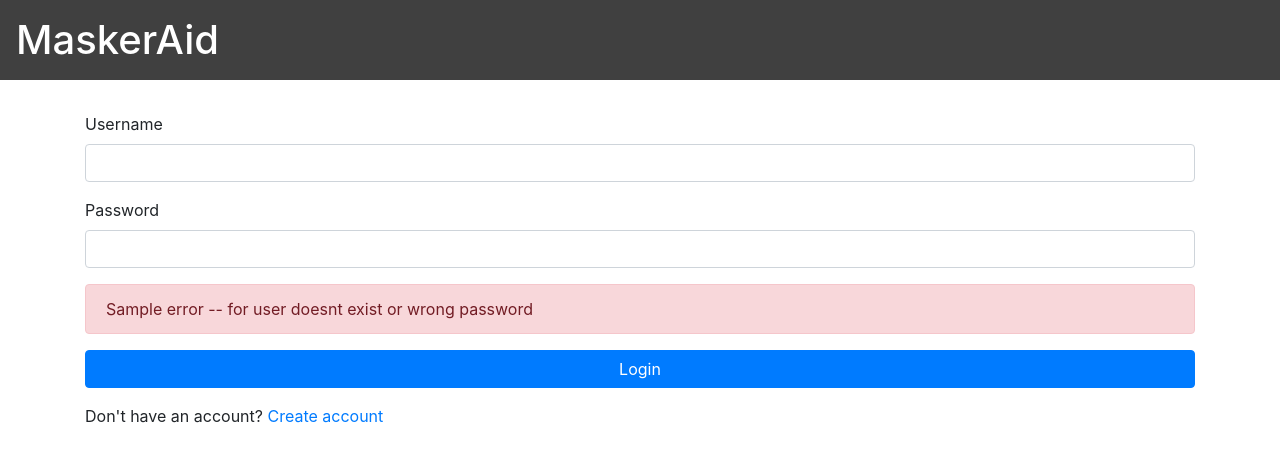
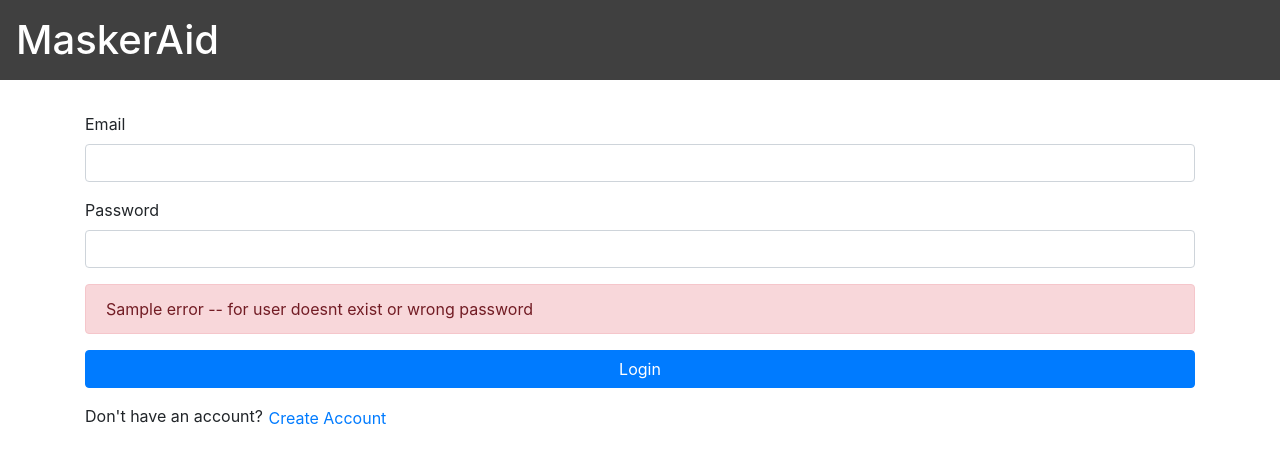
Before and after one commit to mitchmorrison2/MaskerAID, a React (Create React App) app in the folder frontend/: page / in a window 1280 px wide. Shown: the top 462 px of the page. Built offline with nearby package versions, Linux system fonts and the light colour scheme; no server answers.

Commit message:
Routing added to login and creation

```diff
--- a/frontend/src/App.jsx
+++ b/frontend/src/App.jsx
@@ -3,6 +3,8 @@ import './App.css';
 import axios from 'axios';
 import {Login} from './pages/Login'
 import {Header} from './Header'
+import { BrowserRouter as Router, Switch, Route } from 'react-router-dom';
+import { ROUTES } from './Routes';
 
 class App extends React.Component {
 
@@ -59,10 +61,13 @@ class App extends React.Component {
   render() {
 
       return (
-
-        <div className="">
+        <div>
           <Header/>
-          <Login/>
+          <Router>
+            <Switch>
+              {ROUTES.map((route, index) => <Route key={ index } { ...route }></Route>)}
+            </Switch>
+          </Router>
         </div>
 
     );
--- a/frontend/src/Routes.js
+++ b/frontend/src/Routes.js
@@ -0,0 +1,7 @@
+import {CreateAccount} from "./pages/CreateAccount";
+import {Login} from "./pages/Login";
+
+export const ROUTES = [
+    { path: '/create', component: CreateAccount },
+    { path: '/', component: Login }
+]
--- a/frontend/src/pages/CreateAccount.jsx
+++ b/frontend/src/pages/CreateAccount.jsx
@@ -1,4 +1,5 @@
 import React from 'react'
+import {Link} from 'react-router-dom';
 
 export class CreateAccount extends React.Component {
 
@@ -10,7 +11,8 @@ export class CreateAccount extends React.Component {
         accountType: "",
         phoneNumber: "",
         name: "",
-        country: ""
+        country: "",
+        success: false
 
     }
 
@@ -18,12 +20,19 @@ export class CreateAccount extends React.Component {
     //Username taken
     //Passwords don't match
 
+    handleCreate = () => {
+
+        //Test if fields are filled correctly, incomplete rn
+        this.setState({success: true});
+
+    }
+
     render() {
 
         return (
 
             <div className="container">
-
+                {!this.state.success && <div>
                     <h3>Create Account</h3>
 
                     <label htmlFor="acct-email">Email</label>
@@ -334,7 +343,12 @@ export class CreateAccount extends React.Component {
                     </select>
 
                     <div className="alert alert-danger" role="alert">Sample error -- for username already taken or mismatching passwords</div>
-                <button className="btn btn-primary btn-block">Create Account</button>
+                    <button className="btn btn-primary btn-block" onClick={this.handleCreate}>Create Account</button>
+                </div>}
+                {this.state.success && <div className="alert alert-success">
+                    Account created successfully. Back to
+                    <Link className="btn btn-link" to="/">login</Link>
+                </div>}
             </div>
 
         );
--- a/frontend/src/pages/Login.css
+++ b/frontend/src/pages/Login.css
@@ -5,3 +5,8 @@
 .form-control {
     margin-bottom: 1em;
 }
+
+.btn.btn-link.new-account {
+    padding: 0em;
+    margin: 0em;
+}
--- a/frontend/src/pages/Login.jsx
+++ b/frontend/src/pages/Login.jsx
@@ -1,6 +1,7 @@
 import axios from 'axios';
 import React from 'react';
 import { CreateAccount } from './CreateAccount';
+import {Link} from 'react-router-dom';
 import './Login.css';
 
 /********************
@@ -12,7 +13,7 @@ import './Login.css';
 
     state = {
 
-      username: "",
+      email: "",
       password: "",
       accountType: "",
       creatingAccount: false
@@ -32,13 +33,13 @@ import './Login.css';
       return (
       <div>
         {!this.state.creatingAccount && <div className="container">
-          <label htmlFor="username">Username</label>
+          <label htmlFor="email">Email</label>
           <input className="form-control"
             type="text"
-            name="username"
-            id="username"
-            value={this.state.username}
-            onChange={e => this.setState({username: e.target.value})}
+            name="email"
+            id="email"
+            value={this.state.email}
+            onChange={e => this.setState({email: e.target.value})}
           />
           <label htmlFor="password">Password</label>
           <input className="form-control"
@@ -50,7 +51,10 @@ import './Login.css';
           />
           <div className="alert alert-danger" role="alert">Sample error -- for user doesnt exist or wrong password</div>
           <button className="btn btn-primary btn-block">Login</button>
-          <span>Don't have an account? <a onClick={() => this.setState({creatingAccount: true})} href="#">Create account</a></span>
+          <span>Don't have an account? </span>
+          <Link className="btn btn-link new-account" to="/create">
+            Create Account
+          </Link>
           </div>}
         {this.state.creatingAccount && <CreateAccount/>}
 
```
Lines whose indentation alone changed are shown as unchanged.
